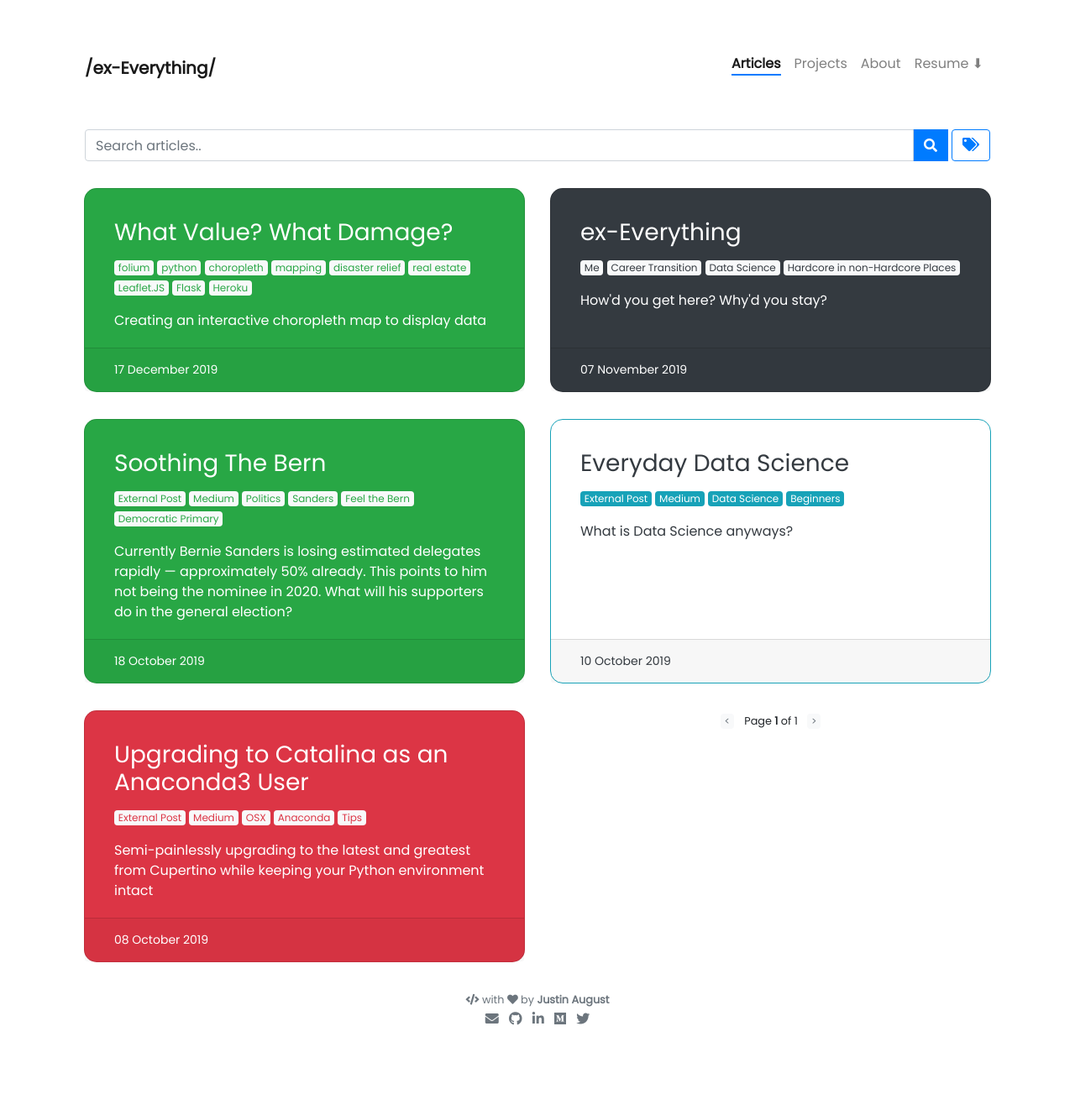
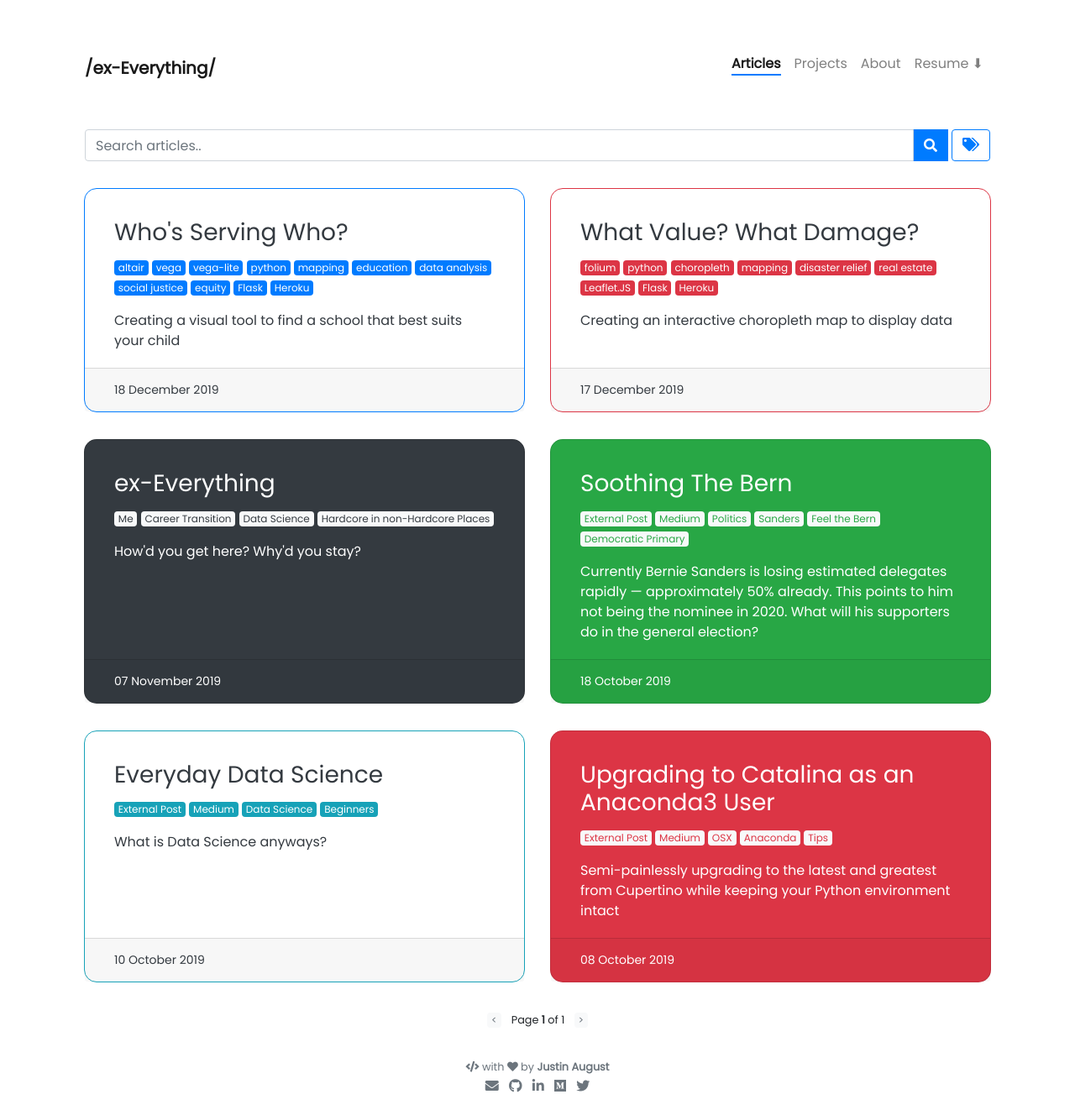
Before and after one commit to justinaugust/justinaugust.github.io, a Jekyll site: the page built from articles/index.html, in a window 1280 px wide. Shown: the whole page at 84% size. Built offline with Jekyll 4.4.1, drawn with Linux system fonts in a browser that asks for light colours; nearby versions of some CDN libraries; the list of posts is cut into pages by our own code; comment, search, counter and statistics services are not loaded; before the commit the page ends 1242 px from its top, so only the background shows below that.

Commit message:
updating styles

```diff
--- /dev/null
+++ b/_posts/2019-12-18-whos-serving-who.md
@@ -0,0 +1,9 @@
+---
+title: Who's Serving Who?
+tags: [altair, vega, vega-lite, python, mapping, education, data analysis, social justice, equity, Flask, Heroku]
+style: border
+color: primary
+description: Creating a visual tool to find a school that best suits your child
+---
+
+<img src="/assets/img/wsw_ss.png">
```
Also changed, not shown: _posts/2019-12-17-what-value-what-damage.md (+2 -2 lines).
